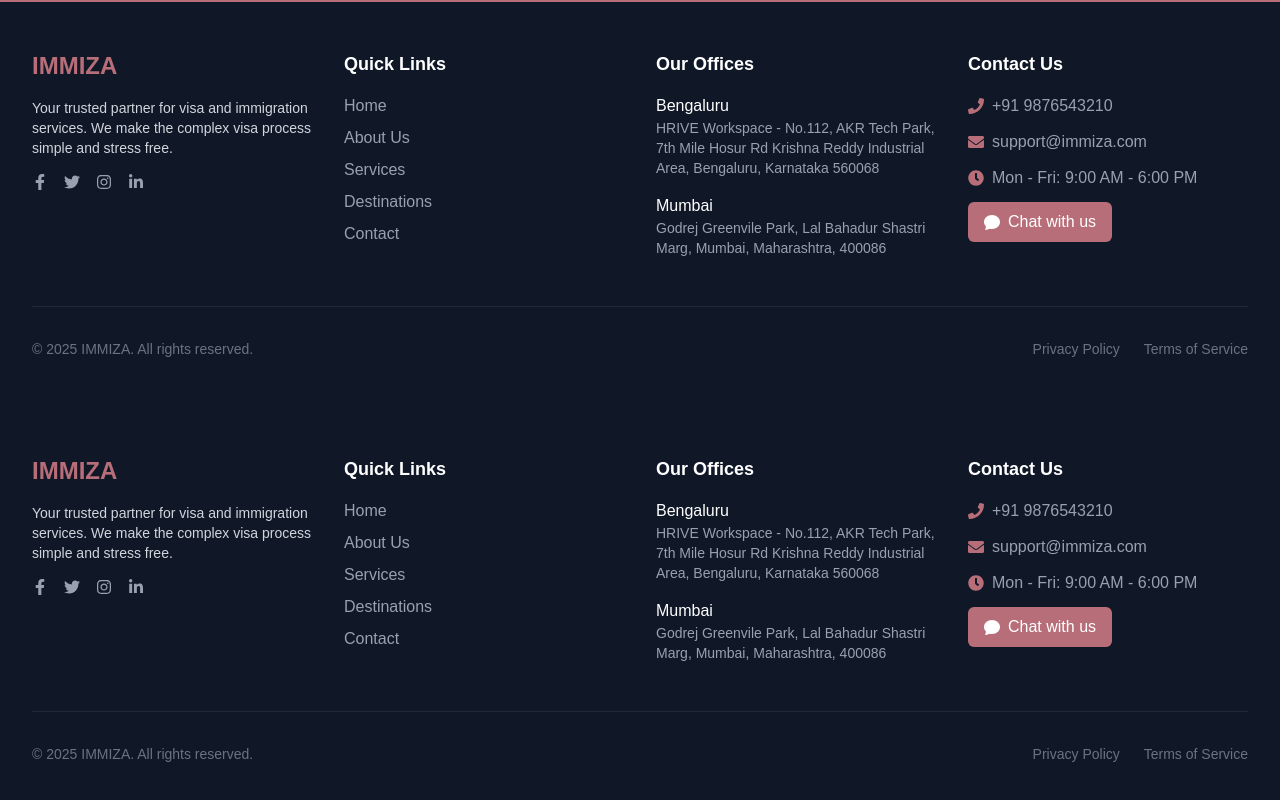
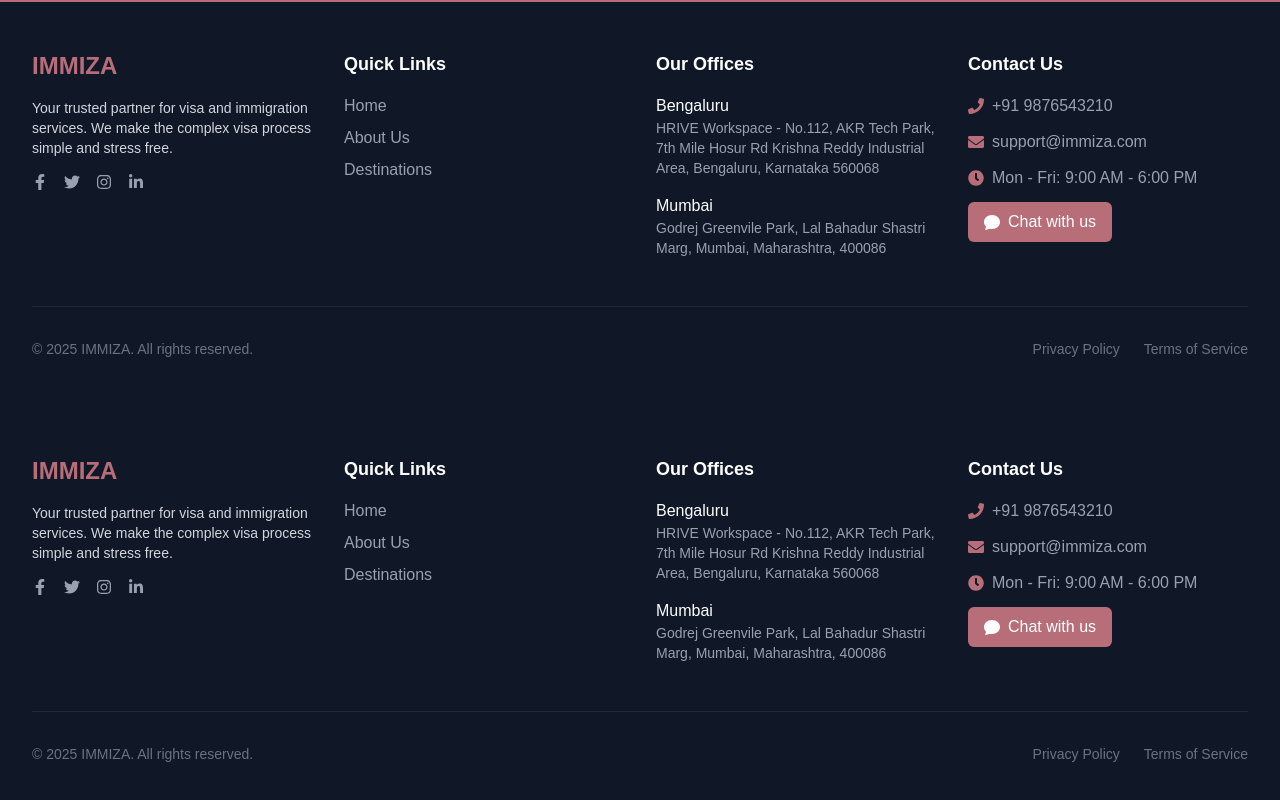
Before and after one commit to nikhilroyal04/imizaa, a Next.js app: page /about in a window 1280 px wide. Shown: the part 2448-3248 px from the top of the page. Built offline with nearby package versions, Linux system fonts and the light colour scheme; no server answers.

Commit message:
refactor: update Footer component links for improved navigation and remove unused links

```diff
--- a/src/components/Footer.jsx
+++ b/src/components/Footer.jsx
@@ -44,21 +44,13 @@ const Footer = () => {
                   About Us
                 </Link>
               </li>
+
               <li>
-                <Link href="/services" className="text-gray-400 hover:text-white transition-colors">
-                  Services
-                </Link>
-              </li>
-              <li>
-                <Link href="/destinations" className="text-gray-400 hover:text-white transition-colors">
+                <Link href="#destination" className="text-gray-400 hover:text-white transition-colors">
                   Destinations
                 </Link>
               </li>
-              <li>
-                <Link href="/contact" className="text-gray-400 hover:text-white transition-colors">
-                  Contact
-                </Link>
-              </li>
+
             </ul>
           </div>
 
```
